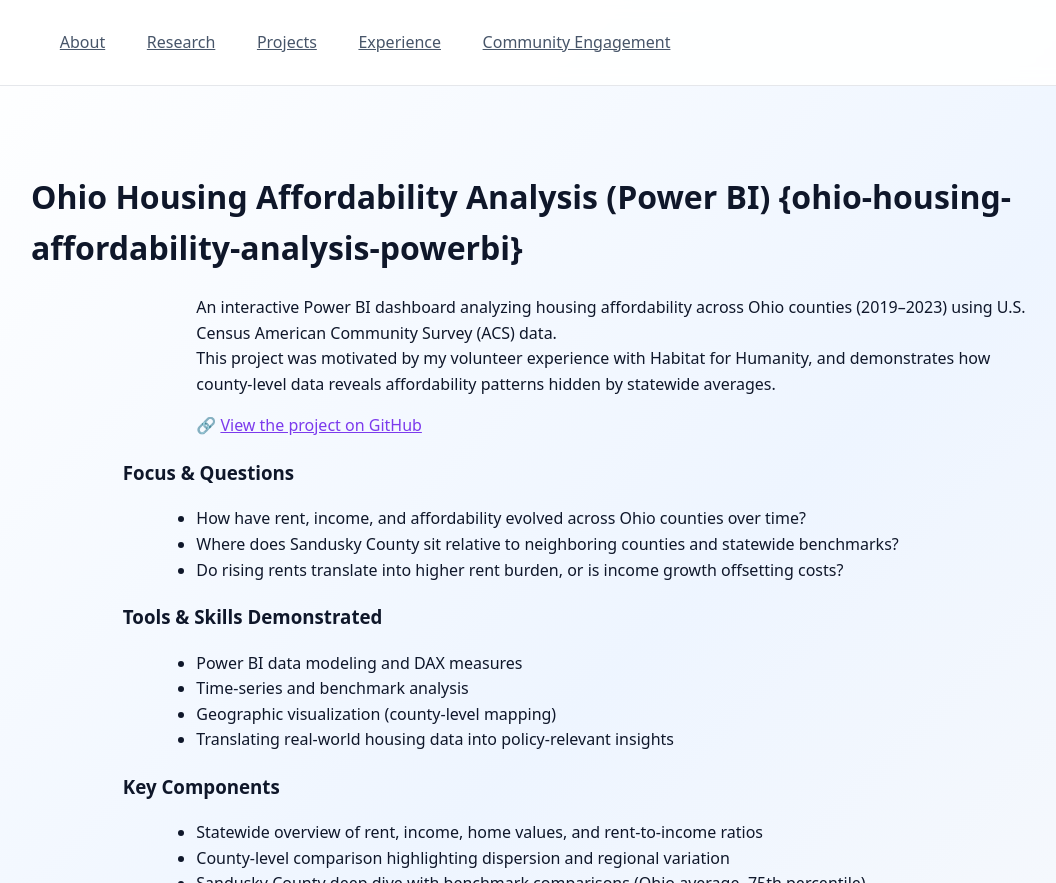
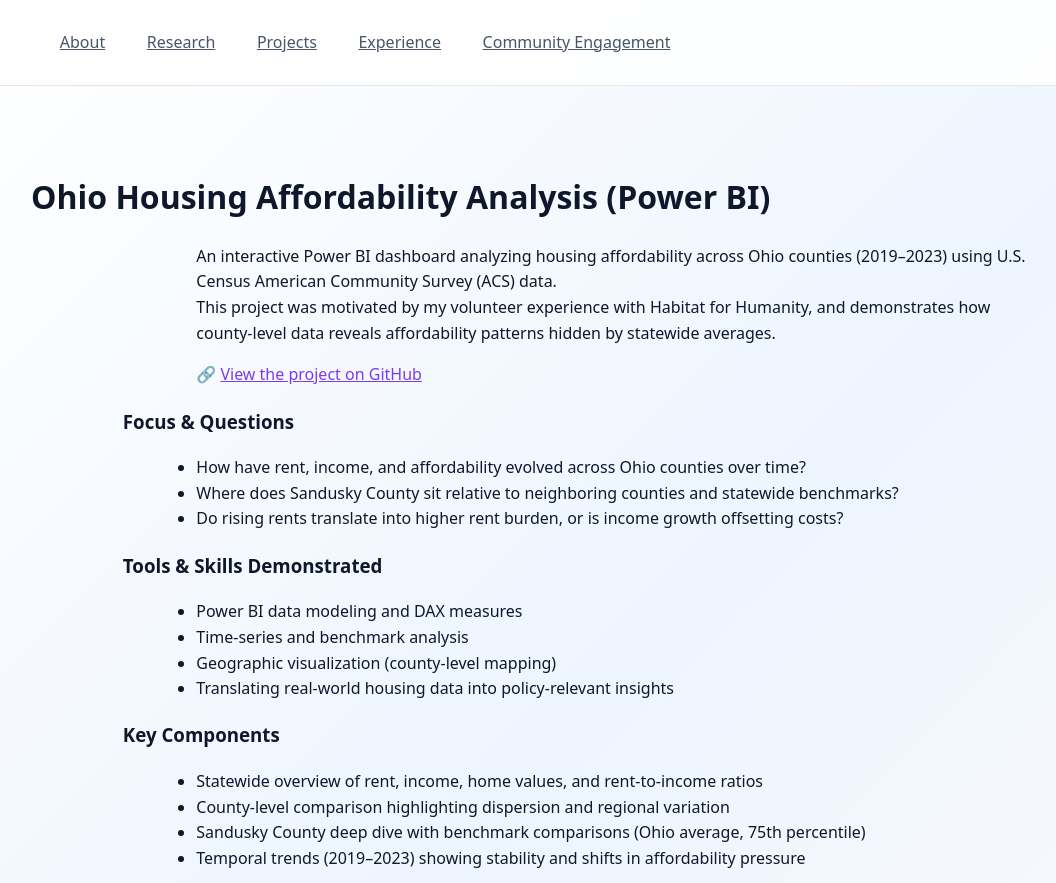
Before and after one commit to SARAH-GAKII/sarah-gakii.github.io, a Jekyll site: the page built from projects/ohio-housing-affordability-analysis-powerbi.md, in a window 1280 px wide and 900 px high, cut to the strip 0-883 px from the top of the window. Shown: the whole strip, without its empty margins (25-1081 px from the left). Built offline with Jekyll 4.4.1, drawn with Linux system fonts in a browser that asks for light colours.

Commit message:
Update ohio-housing-affordability-analysis-powerbi.md

```diff
--- a/projects/ohio-housing-affordability-analysis-powerbi.md
+++ b/projects/ohio-housing-affordability-analysis-powerbi.md
@@ -3,7 +3,7 @@
 title: Ohio Housing Affordability Analysis (Power BI)
 ---
 
-# Ohio Housing Affordability Analysis (Power BI) {ohio-housing-affordability-analysis-powerbi}
+# Ohio Housing Affordability Analysis (Power BI) {#ohio-housing-affordability-analysis-powerbi}
 
 An interactive Power BI dashboard analyzing housing affordability across Ohio counties (2019–2023) using U.S. Census American Community Survey (ACS) data.
 This project was motivated by my volunteer experience with Habitat for Humanity, and demonstrates how county-level data reveals affordability patterns hidden by statewide averages.
```
